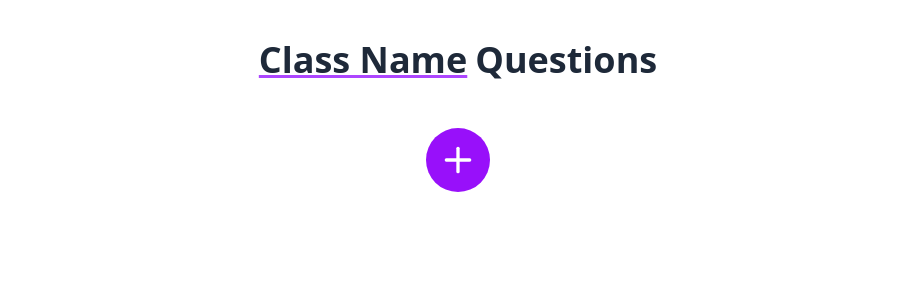
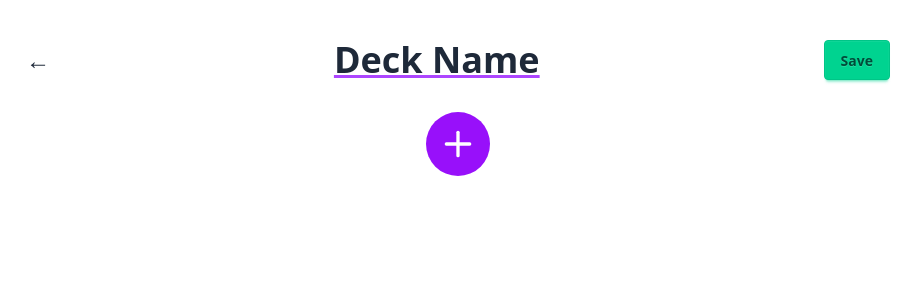
Before and after one commit to Atonbara-Adora/multiplayer-learning, a React (Vite) app: page /question-list in a window 1280 px wide. Shown: the top 300 px of the page, without its empty margins (182-1103 px from the left). Built offline with nearby package versions, Linux system fonts and the light colour scheme.

Commit message:
save the whole deck through persisent store

```diff
--- a/src/components/modal/EditDeckClassModal.tsx
+++ b/src/components/modal/EditDeckClassModal.tsx
@@ -10,7 +10,7 @@ const EditDeckClassModal = () => {
     return (
         <dialog id="edit_deck_class_modal" className="modal">
             <div className="modal-box">
-                <h3 className="font-bold text-lg">Class Name: </h3>
+                <h3 className="font-bold text-lg">Deck Name: </h3>
                 <input type="text" placeholder="Type here" className="input input-bordered w-full mt-4"
                     value={classDeckName}
                     onChange={(e) => setDeckName(e.target.value)}
--- a/src/pages/MyDecksPage.tsx
+++ b/src/pages/MyDecksPage.tsx
@@ -1,6 +1,10 @@
 import { MyDeckCard } from "../components/myDecks";
+import { useDeckStore } from "../stores/DeckStore";
+import { useFlashCardStore } from "../stores/FlashcardStore";
 
 const MyDecksPage = () => {
+    const { clearStore } = useFlashCardStore();
+    const { deck } = useDeckStore();
     return (
         <div className="flex flex-col py-4">
             <h1 className="text-3xl text-center">My Decks</h1>
@@ -8,18 +12,15 @@ const MyDecksPage = () => {
             <main>
                 <div className="overflow-x-auto px-4">
                     <div className="inline-flex space-x-8 py-4">
-                        <MyDeckCard title="Deck 1" />
-                        <MyDeckCard title="Deck 2" />
-                        <MyDeckCard title="Deck 3" />
-                        <MyDeckCard title="Deck 4" />
-                        <MyDeckCard title="Deck 5" />
-                        <MyDeckCard title="Deck 6" />
+                        {deck.map((d, index) => (
+                            <MyDeckCard key={index} title={d.classDeckName} />
+                        ))}
                     </div>
                 </div>
             </main>
 
             <div className="flex justify-center items-center">
-                <a href="/question-list" className="btn">
+                <a href="/question-list" className="btn" onClick={clearStore}>
                     New Deck
                 </a>
             </div>
--- a/src/pages/QuestionListPage.tsx
+++ b/src/pages/QuestionListPage.tsx
@@ -1,17 +1,43 @@
 import { useFlashCardStore } from "../stores/FlashcardStore";
+import { useNavigate } from "react-router-dom";
 import PlusIcon from "../buttons/PlusIcon";
 import EditDeckClassModal from "../components/modal/EditDeckClassModal";
+import { useDeckStore } from "../stores/DeckStore";
 
 function QuestionList() {
+  const navigate = useNavigate();
   const { classDeckName, questions, createQuestion } = useFlashCardStore();
+  const { addDeck } = useDeckStore();
+
+  const navigateBack = () => {
+    navigate("/flashcards");
+  }
+
+  const handleSave = () => {
+    addDeck({ classDeckName, questions });
+  }
 
   return (
     <div className="flex flex-col justify-center items-center py-10">
-      <div className="flex text-4xl font-bold text-center text-gray-800">
-        <button className="underline decoration-purple-500 mb-4 mr-2" onClick={() => (document.getElementById('edit_deck_class_modal') as HTMLDialogElement)?.showModal()}>
-          {classDeckName.length === 0 ? "Class Name" : classDeckName}
+      <div className="w-full max-w-4xl flex items-center justify-between px-4">
+        <button onClick={navigateBack} className="text-2xl text-gray-800 hover:text-gray-600 hover:bg-gray-200">
+          ←
         </button>
-        <span>Questions</span>
+
+        <div className="flex flex-col items-center">
+          <button
+            className="underline decoration-purple-500 text-4xl font-bold text-gray-800"
+            onClick={() =>
+              (document.getElementById('edit_deck_class_modal') as HTMLDialogElement)?.showModal()
+            }
+          >
+            {classDeckName.length === 0 ? "Deck Name" : classDeckName}
+          </button>
+        </div>
+
+        <button onClick={handleSave} className="btn btn-success">
+          Save
+        </button>
       </div>
 
       <div className="mt-3 space-y-3">
--- /dev/null
+++ b/src/stores/DeckStore.tsx
@@ -0,0 +1,25 @@
+import { create } from 'zustand';
+import { persist } from 'zustand/middleware';
+import { StateCreator } from 'zustand';
+import { CardType } from './FlashcardStore';
+
+export type Deck = {
+    classDeckName: string;
+    questions: CardType[];
+}
+
+export interface DeckStore {
+    deck: Deck[],
+    addDeck: (newDeck: Deck) => void;
+}
+
+const deckSlice: StateCreator<DeckStore> = (set) => ({
+    deck: [],
+    addDeck: (newDeck: Deck) => set((state) => ({ deck: [...state.deck, newDeck] })),
+});
+
+export const useDeckStore = create<DeckStore>()(
+    persist(deckSlice, {
+        name: 'deck-store'
+    })
+);
--- a/src/stores/FlashcardStore.tsx
+++ b/src/stores/FlashcardStore.tsx
@@ -16,6 +16,7 @@ export interface FlashCardStore {
     currentQuestionIndex: number;
     setCurrentQuestionIndex: (index: number) => void;
     updateQuestion: (index: number, card: CardType) => void;
+    clearStore: () => void;
 }
 
 const flashCardSlice: StateCreator<FlashCardStore> = (set) => ({
@@ -41,6 +42,7 @@ const flashCardSlice: StateCreator<FlashCardStore> = (set) => ({
             return state;
         });
     },
+    clearStore: () => set({ classDeckName: "", questions: [] }),
 });
 
 export const useFlashCardStore = create<FlashCardStore>()(
```
